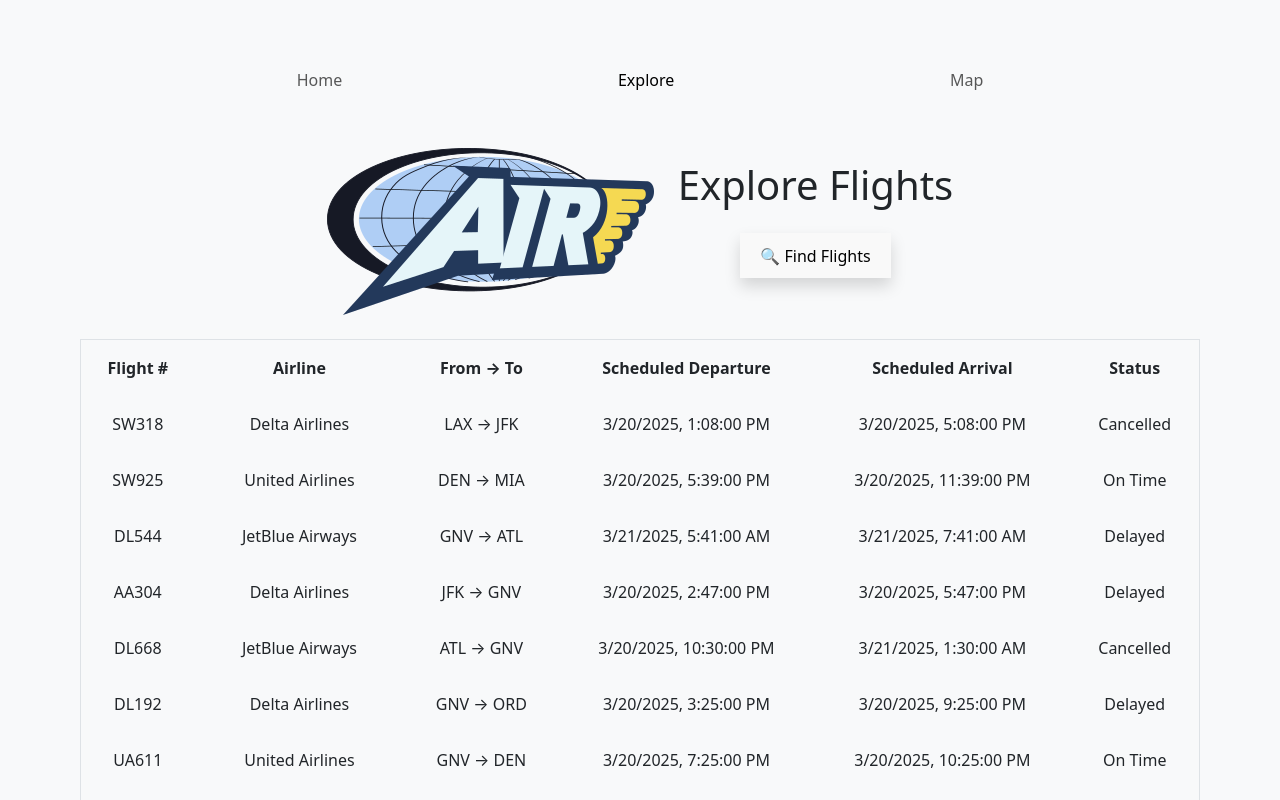
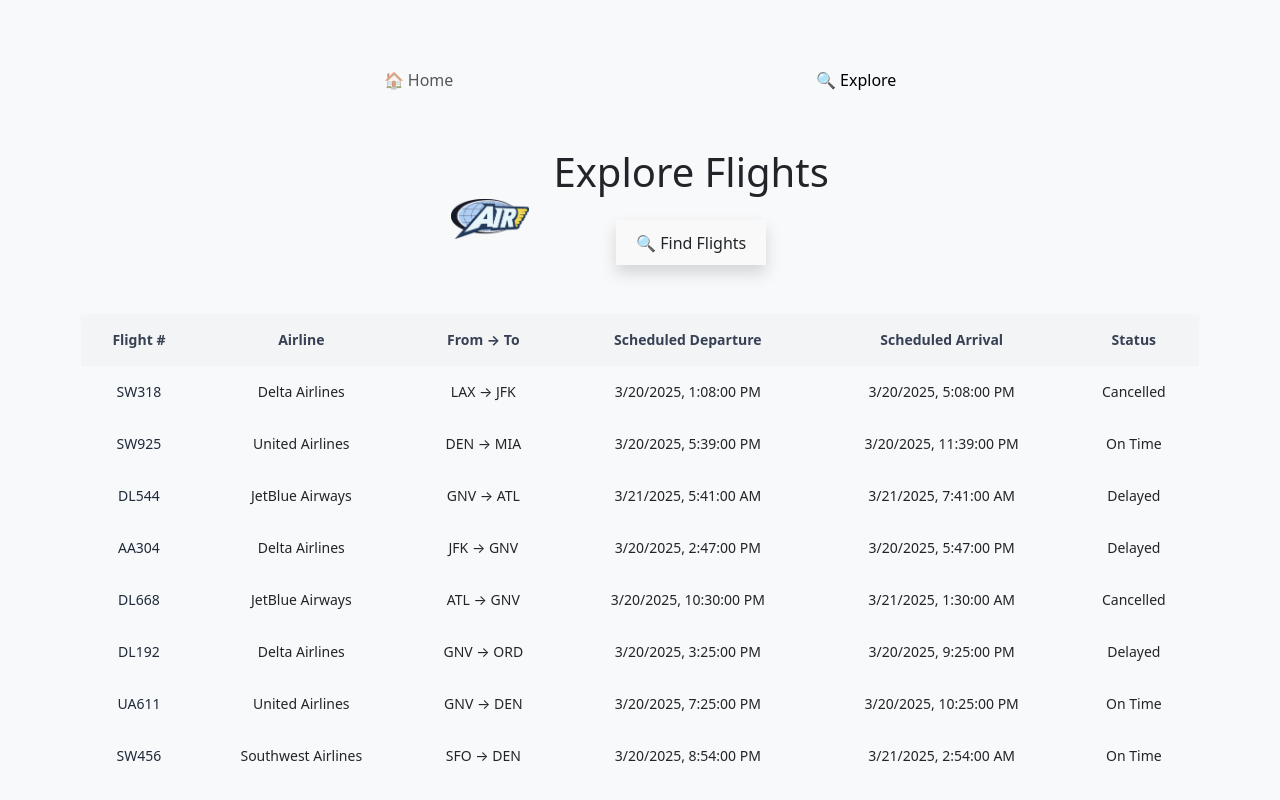
Before and after one commit to nklloyd/AIR, a React (Vite) app: page /explore in a window 1280 px wide. Shown: the top 800 px of the page. Built offline with nearby package versions, Linux system fonts and the light colour scheme.

Commit message:
navbar changes: removed map and styled

```diff
--- a/src/App.css
+++ b/src/App.css
@@ -1,3 +1,4 @@
+@import "tailwindcss";
 @tailwind base;
 @tailwind components;
 @tailwind utilities;
--- a/src/components/Navbar.tsx
+++ b/src/components/Navbar.tsx
@@ -3,18 +3,18 @@
 
 export function Navbar() {
     return (
-        <NavbarBoot className='bg-gray-500 mb-3 w-full' expand="lg">
+        <NavbarBoot className='mb-3 w-full' expand="lg">
             <Container fluid>
                 <Nav className='w-100 d-flex justify-content-evenly'>
                    <Nav.Link className='navStyle' to="/" as={NavLink}>
-                        Home
+                   🏠 Home
                    </Nav.Link>
                    <Nav.Link className='navStyle' to="/Explore" as={NavLink}>
-                        Explore
+                   🔍 Explore
                    </Nav.Link>
-                   <Nav.Link className='navStyle' to="/Map" as={NavLink}>
+                   {/* <Nav.Link className='navStyle' to="/Map" as={NavLink}>
                         Map
-                   </Nav.Link>
+                   </Nav.Link> */}
                 </Nav>
             </Container>
         </NavbarBoot>
--- a/src/index.css
+++ b/src/index.css
@@ -42,12 +42,12 @@
 }
 
 .navStyle {
-  background-color: gray;
+  background-color: white;
   color: black;
   display: inline-block;
   padding: 8px 16px;
   margin: 0 15px;
-  font-size: 20px;
+  font-size: 40px;
   border-radius: 4px;
 }
 
--- a/src/pages/Explore.tsx
+++ b/src/pages/Explore.tsx
@@ -5,7 +5,6 @@
 
 export default function Explore() {
   const navigate = useNavigate();
-
 
   const [favorites, setFavorites] = useState<string[]>([]);
   const [flights, setFlights] = useState<any[]>([]);
```
